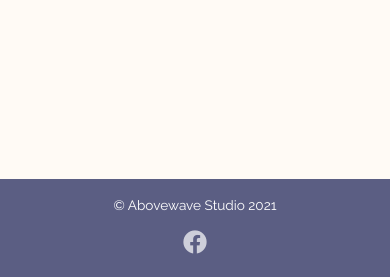
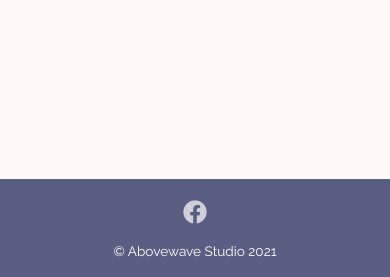
Before and after one commit to KarolSliwka/Esteticanails, a Django app: page / in a window 390 px wide. Shown: the part 567-844 px from the top of the page. Run offline with Django 3.2, Linux system fonts and the light colour scheme; tables that the repository leaves empty hold one stand-in row (values such as "Sample post"); grey boxes marked "Sample" are stand-in pictures; parts of the project's set-up code (start-up, migrations or seed data) failed here and were passed over.

Commit message:
Footer copyrights moved to bottom on sm devices

```diff
--- a/scss/components/footer/_footer.scss
+++ b/scss/components/footer/_footer.scss
@@ -39,9 +39,14 @@
         .footer-media {
             text-align: center;
 
+            // order as second on smaller devices
+            .o2nd {
+                order: 2;
+            }
+
             .social-media {
                 text-align: center;
-                margin-top: 10px;
+                margin-bottom: 10px;
             }
         }
     }
--- a/templates/layout/footer/footer.html
+++ b/templates/layout/footer/footer.html
@@ -1,6 +1,6 @@
 <div class="container">
     <div class="row footer-media">
-        <div class="col-xs-12 col-sm-6 col-md-6 col-lg-6 col-xl-6">
+        <div class="col-xs-12 col-sm-6 col-md-6 col-lg-6 col-xl-6 o2nd">
             <p class="p-small">
                 <a href="https://www.abovewave.co.uk" class="copyrights" target="_blank" rel="noopener noreferrer">©
                     Abovewave Studio {{currentYear }}</a>
```
Also changed, not shown: static/css/style.min.css.
